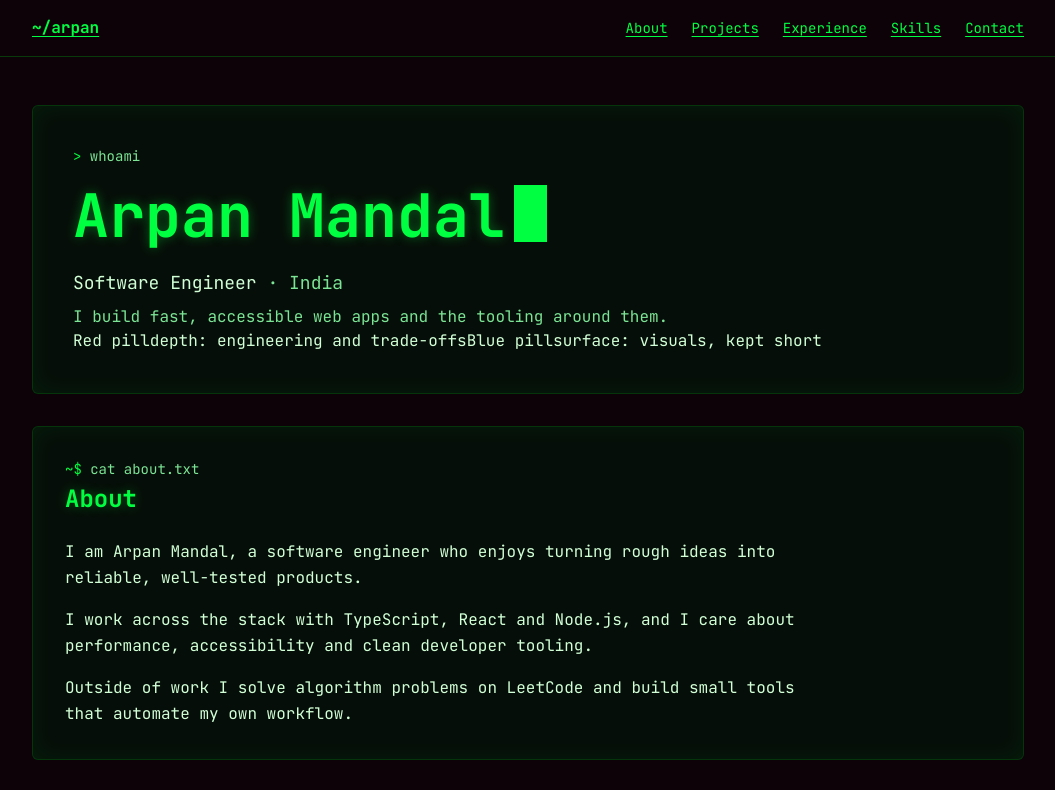
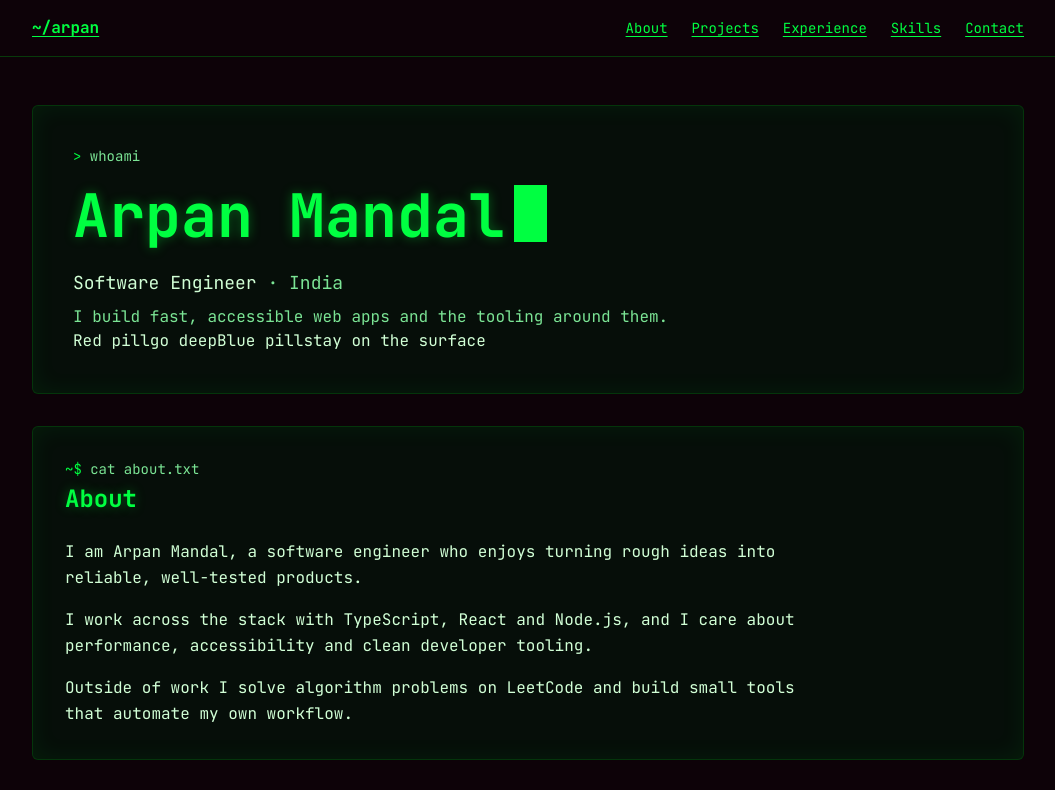
Before and after one commit to EnthusiastiCoder/Portfolio, a Next.js app: page / in a window 1280 px wide. Shown: the top 790 px of the page, without its empty margins (112-1167 px from the left). Built offline with nearby package versions, Linux system fonts and the light colour scheme; no server answers.

Commit message:
refactor(pill): shorter pill hints so the buttons fit over the palms

```diff
--- a/src/components/matrix/PillChoice.tsx
+++ b/src/components/matrix/PillChoice.tsx
@@ -23,8 +23,8 @@ function snapshot(): string {
 }
 
 const PILL_BUTTONS = [
-  { pill: "red", label: "Red pill", hint: "depth: engineering and trade-offs" },
-  { pill: "blue", label: "Blue pill", hint: "surface: visuals, kept short" },
+  { pill: "red", label: "Red pill", hint: "go deep" },
+  { pill: "blue", label: "Blue pill", hint: "stay on the surface" },
 ] as const;
 
 /**
```
